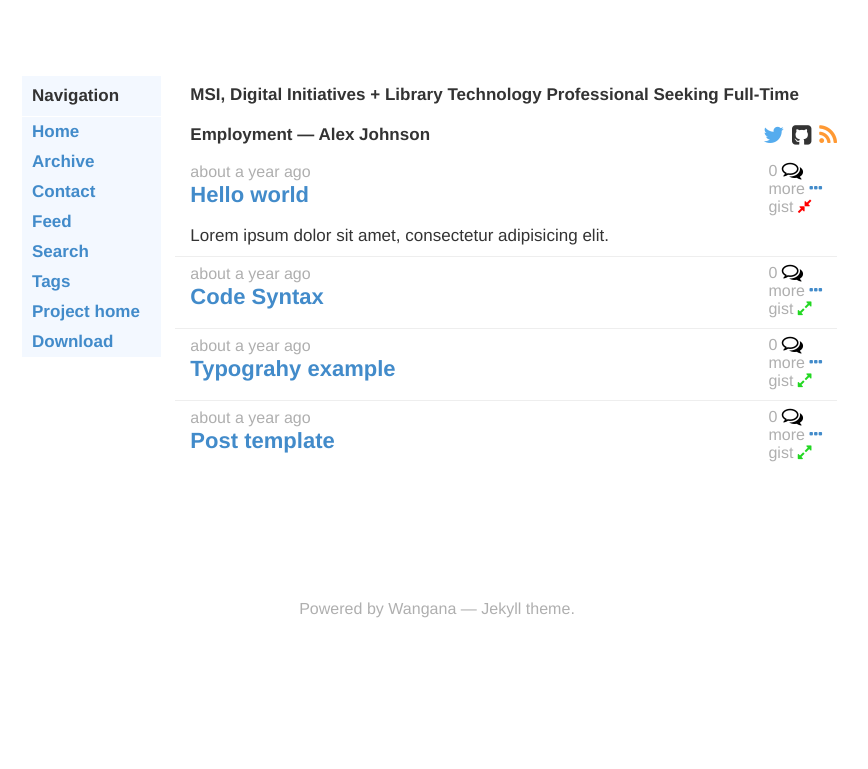
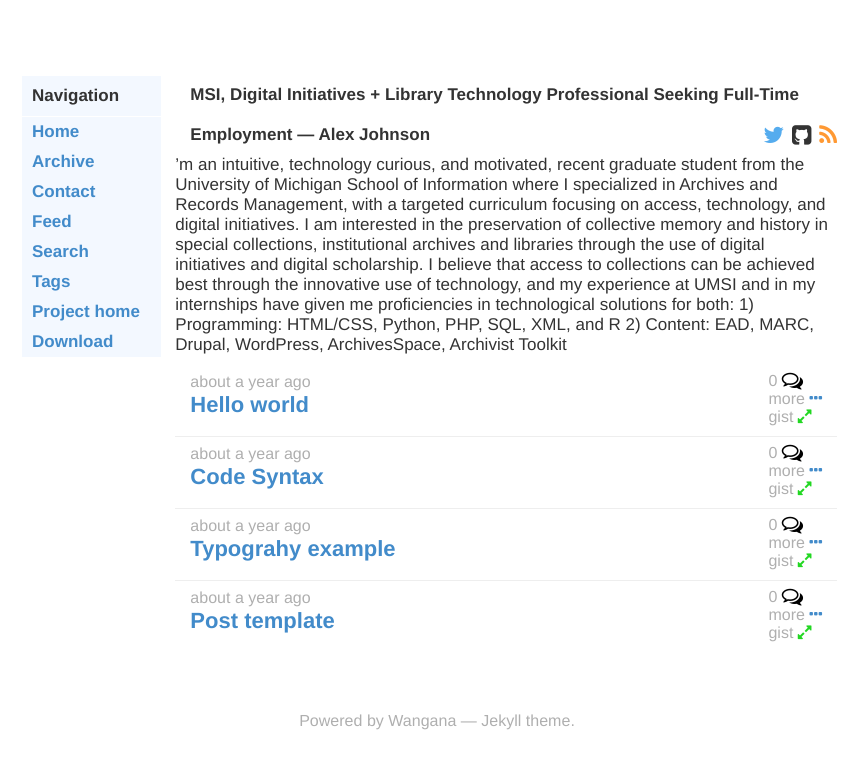
Before and after one commit to ahjohns/ahjohns.github.io, a Jekyll site: the page built from index.html, in a window 1280 px wide. Shown: the top 769 px of the page, without its empty margins (203-1071 px from the left). Built offline with Jekyll 4.4.1, drawn with Linux system fonts in a browser that asks for light colours; some web fonts are replaced; Markdown is read by kramdown in place of the engine named in the settings.

Commit message:
Update index.html

```diff
--- a/index.html
+++ b/index.html
@@ -3,6 +3,15 @@
 ---
 <div class="col-sm-12">
     <div class="page">
+        <p>’m an intuitive, technology curious, and motivated, recent graduate student from the University of Michigan School of Information where I specialized in Archives and Records Management, with a targeted curriculum focusing on access, technology, and digital initiatives.
+
+I am interested in the preservation of collective memory and history in special collections, institutional archives and libraries through the use of digital initiatives and digital scholarship. I believe that access to collections can be achieved best through the innovative use of technology, and my experience at UMSI and in my internships have given me proficiencies in technological solutions for both:
+
+1) Programming: HTML/CSS, Python, PHP, SQL, XML, and R
+
+2) Content: EAD, MARC, Drupal, WordPress, ArchivesSpace, Archivist Toolkit
+
+</p>
         {% for post in site.posts %}
             {% if post.archive == false %}
             <div class="page-item">
```
